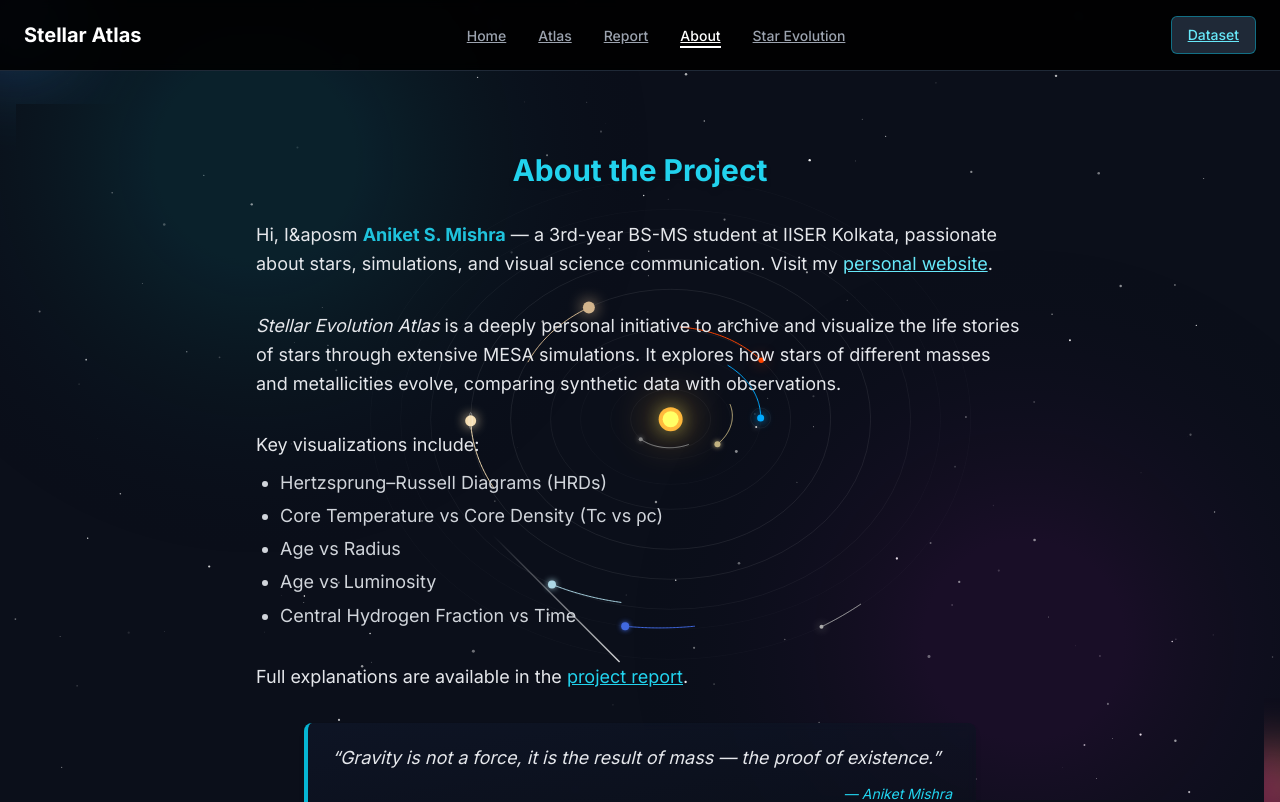
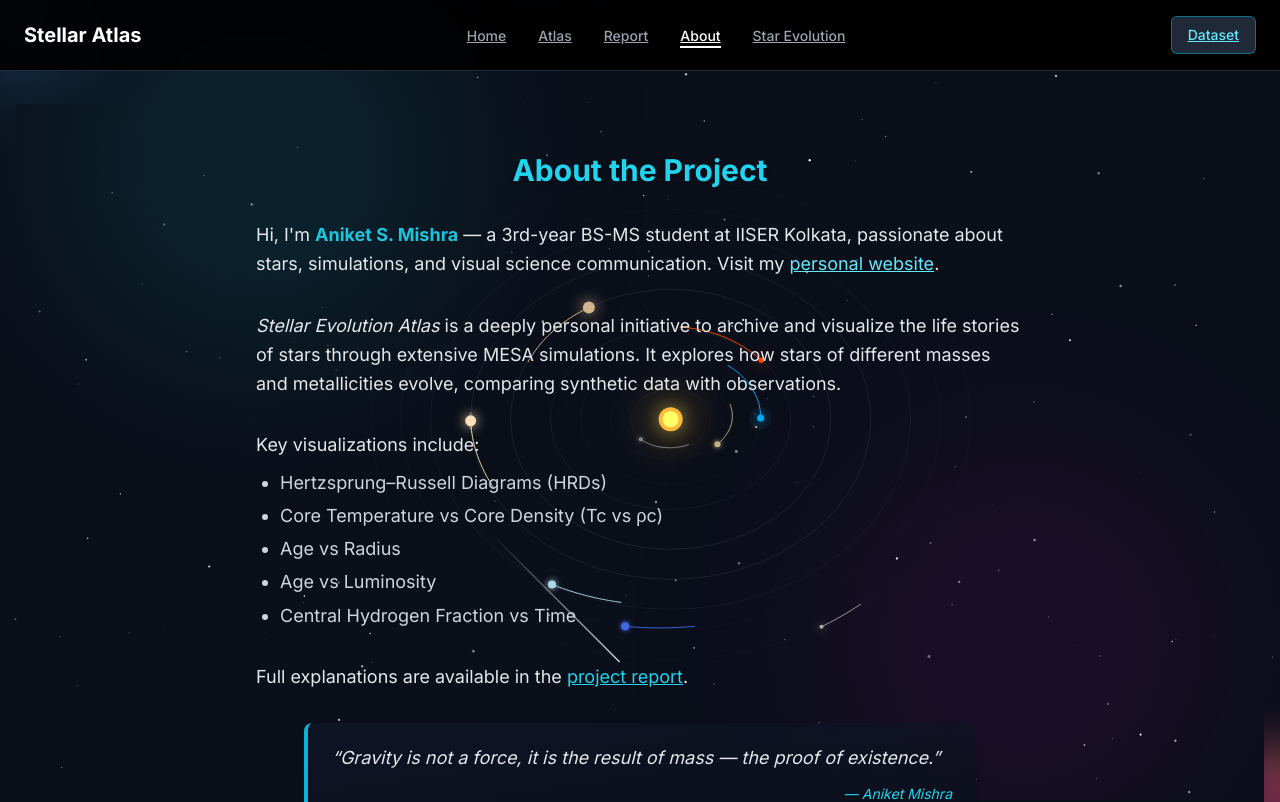
Before and after one commit to MadSc1ent1st96/Stellar-Atlas-Vercel, a Next.js app: page /about in a window 1280 px wide. Shown: the top 802 px of the page. Built offline with nearby package versions, Linux system fonts and the light colour scheme.

Commit message:
Update page.js

```diff
--- a/app/about/page.js
+++ b/app/about/page.js
@@ -48,7 +48,7 @@ export default function AboutProject() {
               animate={{ opacity: 1, y: 0 }}
               transition={{ delay: 0.1 }}
             >
-              Hi, I&aposm{" "}
+              Hi, I&apos;m{" "}
               <span className="text-cyan-400 font-bold animate-pulse">
                 {siteConfig.author.name}
               </span>{" "}
```
